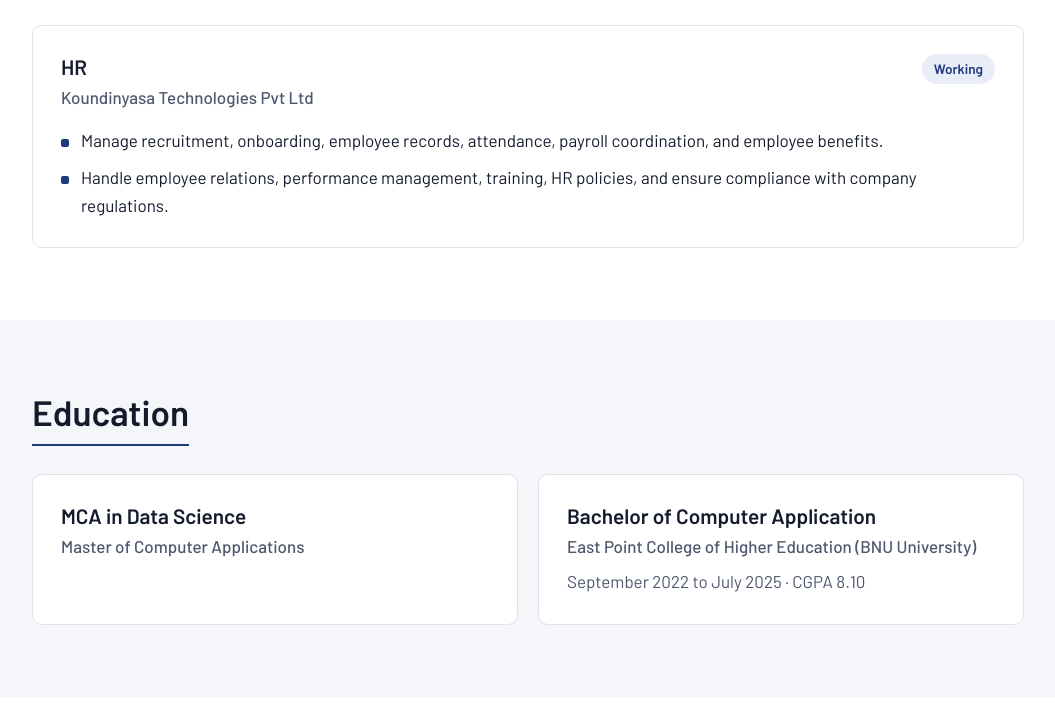
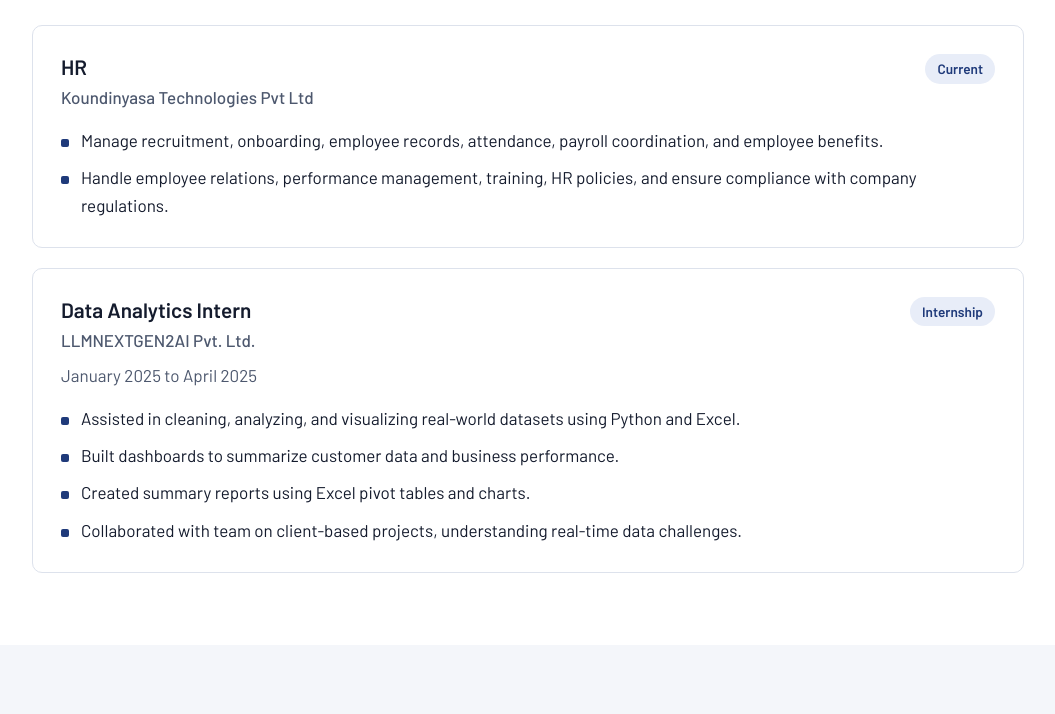
Before and after one commit to ishika-008/ishika-portfolio, a plain HTML site: page docs/index.html in a window 1280 px wide. Shown: the part 679-1393 px from the top of the page, without its empty margins (112-1167 px from the left). Drawn offline with Linux system fonts and the light colour scheme.

Commit message:
Add data analytics internship, mark HR role Current, set hometown to Bangalore
Co-Authored-By: Claude Sonnet 5.5 <noreply@anthropic.com>
Claude-Session: https://claude.ai/code/session_01CWCEZ1fqPq6rBFWSFjh7uP

```diff
--- a/docs/index.html
+++ b/docs/index.html
@@ -41,7 +41,7 @@
       <p class="eyebrow">Human Resources &middot; MCA in Data Science</p>
       <h1 id="h-top">Ishika Chowdhury</h1>
       <p class="lede">HR professional at Koundinyasa Technologies Pvt Ltd. I look after hiring, onboarding and employee relations, and I hold a master&rsquo;s in data science.</p>
-      <p class="meta">Hometown: Kolkata</p>
+      <p class="meta">Hometown: Bangalore</p>
       <p class="actions">
         <a class="btn btn--primary" href="mailto:ishikachowdhury008@gmail.com">Email me</a>
         <a class="btn btn--ghost" href="#projects">View projects</a>
@@ -58,11 +58,27 @@
             <h3>HR</h3>
             <p class="card__sub">Koundinyasa Technologies Pvt Ltd</p>
           </div>
-          <p class="badge">Working</p>
+          <p class="badge">Current</p>
         </header>
         <ul class="list">
           <li>Manage recruitment, onboarding, employee records, attendance, payroll coordination, and employee benefits.</li>
           <li>Handle employee relations, performance management, training, HR policies, and ensure compliance with company regulations.</li>
+        </ul>
+      </article>
+      <article class="card">
+        <header class="card__head">
+          <div>
+            <h3>Data Analytics Intern</h3>
+            <p class="card__sub">LLMNEXTGEN2AI Pvt. Ltd.</p>
+            <p class="card__meta">January 2025 to April 2025</p>
+          </div>
+          <p class="badge">Internship</p>
+        </header>
+        <ul class="list">
+          <li>Assisted in cleaning, analyzing, and visualizing real-world datasets using Python and Excel.</li>
+          <li>Built dashboards to summarize customer data and business performance.</li>
+          <li>Created summary reports using Excel pivot tables and charts.</li>
+          <li>Collaborated with team on client-based projects, understanding real-time data challenges.</li>
         </ul>
       </article>
     </div>
```
Also changed, not shown: 2 other files.
